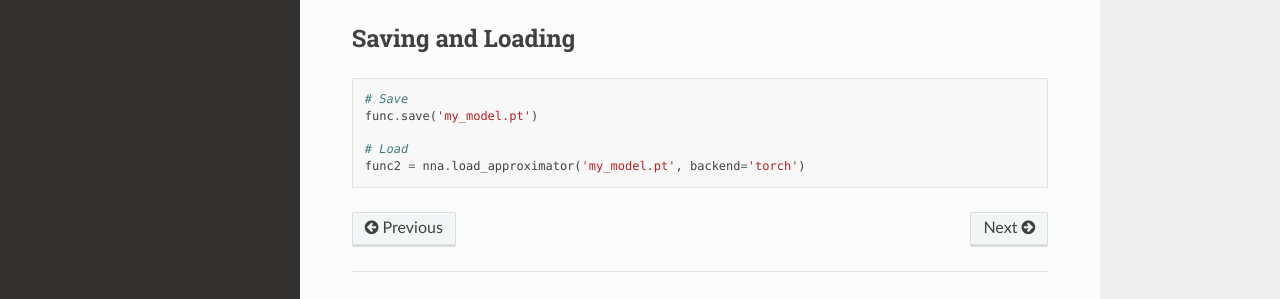
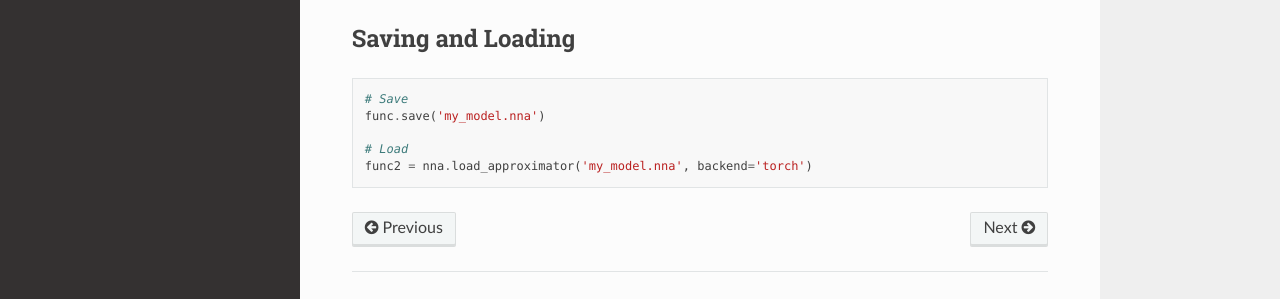
Before and after one commit to zierenberg/nnapprox, a Sphinx documentation site: the page built from docs/source/quickstart.rst, in a window 1280 px wide and 1298 px high. Shown: the part 921-1220 px from the top of the window. Built offline with Sphinx 7.4.7 and the Read the Docs theme 3.1.0, drawn with Linux system fonts in a browser that asks for light colours.

Commit message:
changed typical model name to .nna

```diff
--- a/docs/source/quickstart.rst
+++ b/docs/source/quickstart.rst
@@ -53,7 +53,7 @@ Saving and Loading
 .. code-block:: python
 
    # Save
-   func.save('my_model.pt')
+   func.save('my_model.nna')
 
    # Load
-   func2 = nna.load_approximator('my_model.pt', backend='torch')
+   func2 = nna.load_approximator('my_model.nna', backend='torch')
```
Also changed, not shown: 1 other file.
